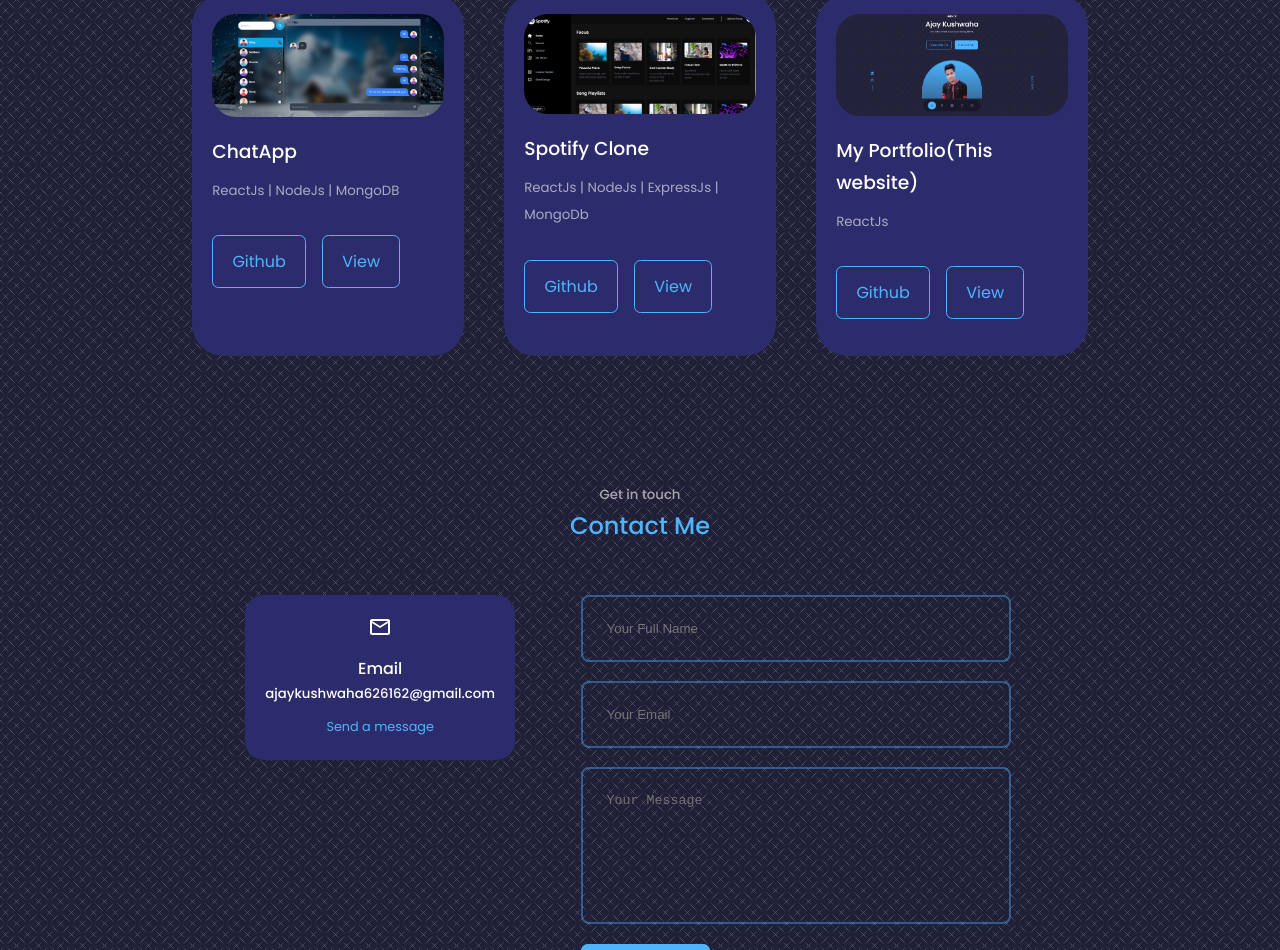
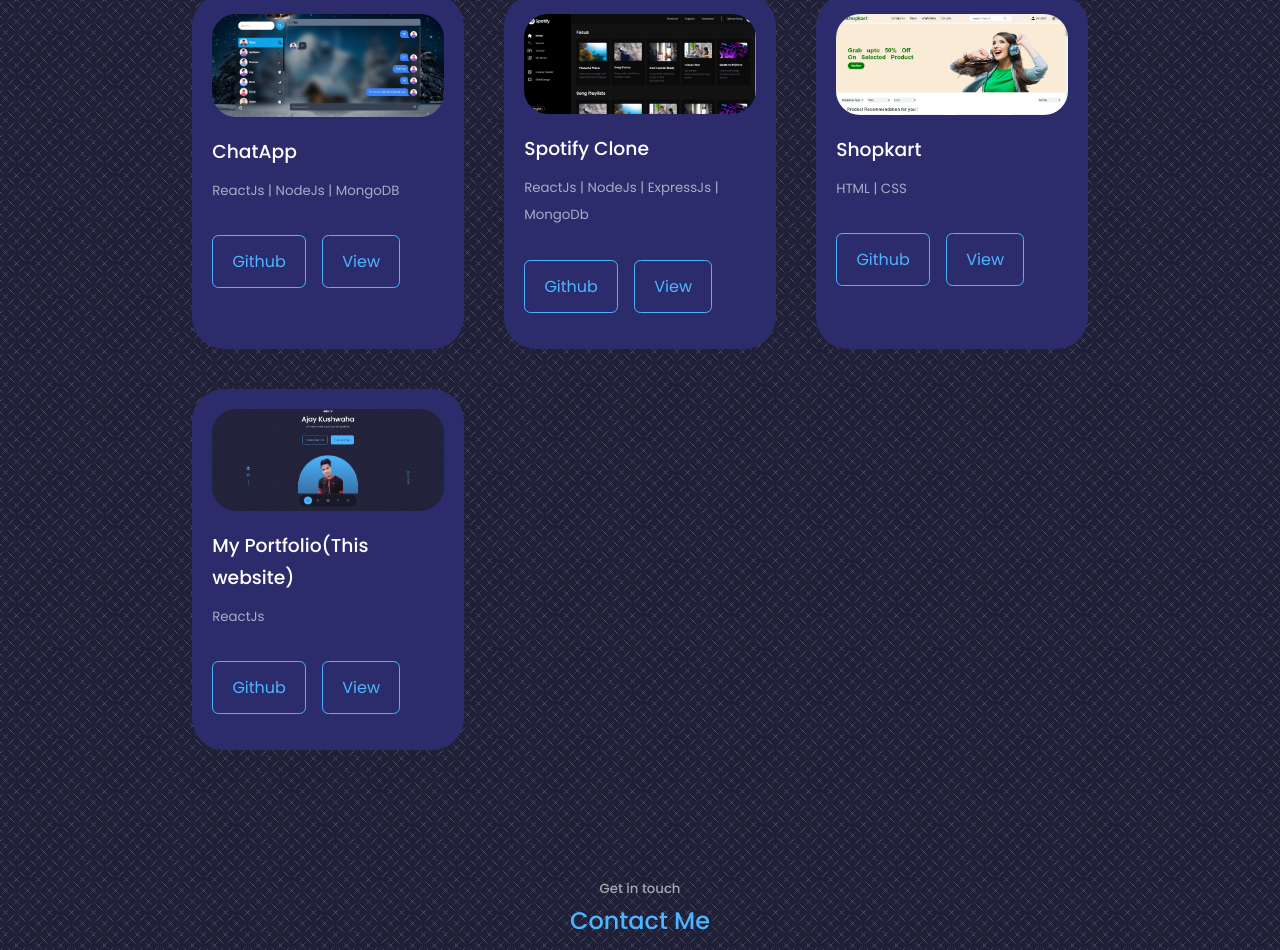
Before and after one commit to ajaykushwaha0508/portfolio, a React (Vite) app: page / in a window 1280 px wide. Shown: the part 2360-3310 px from the top of the page. Built offline with nearby package versions, Linux system fonts and the light colour scheme.

Commit message:
upload new project

```diff
--- a/src/components/myprojects/Myprojects.jsx
+++ b/src/components/myprojects/Myprojects.jsx
@@ -3,6 +3,7 @@
 import IMG1 from '../../assets/chatapp.png'
 import IMG2 from '../../assets/Spotify.png'
 import IMG3 from '../../assets/portfolio.png'
+import IMG4 from '../../assets/shopkart.png';
 
 
 const Myprojects = () => {
@@ -40,6 +41,18 @@
         </article>
         <article className='portfolio__item'>
             <div className="portfolio__item-image">
+                <img src={IMG4} alt="" />
+            </div>
+            <h3>Shopkart</h3>
+            <small className='text-light'>HTML | CSS </small>
+            <div className="portfolio__item-cta">
+              <a href="https://github.com/ajaykushwaha0508/shopkart" target="_blank" rel='noreferrer' className='btn'>Github</a>
+              <a href="https://ajay-shopkart.netlify.app" target="_blank" rel='noreferrer' className='btn'>View</a>
+            </div>
+
+        </article>
+        <article className='portfolio__item'>
+            <div className="portfolio__item-image">
                 <img src={IMG3} alt="" />
             </div>
             <h3>My Portfolio(This website)</h3>
```
Also changed, not shown: src/assets/shopkart.png (added).
